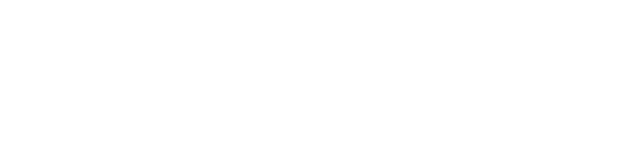
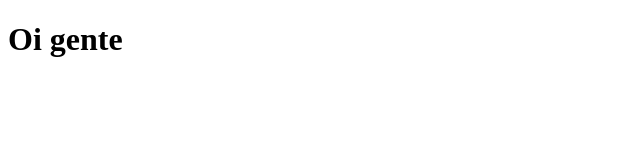
Before and after one commit to kauejhon/degustou, a plain HTML site: page index.html in a window 1280 px wide. Shown: the whole page, without its empty margins (0-640 px from the left). Drawn offline with Linux system fonts and the light colour scheme.

Commit message:
h1 oi gente

```diff
--- a/index.html
+++ b/index.html
@@ -7,6 +7,6 @@
     <title>degustou!</title>
 </head>
 <body>
-
+    <h1>Oi gente</h1>
 </body>
 </html>
```
